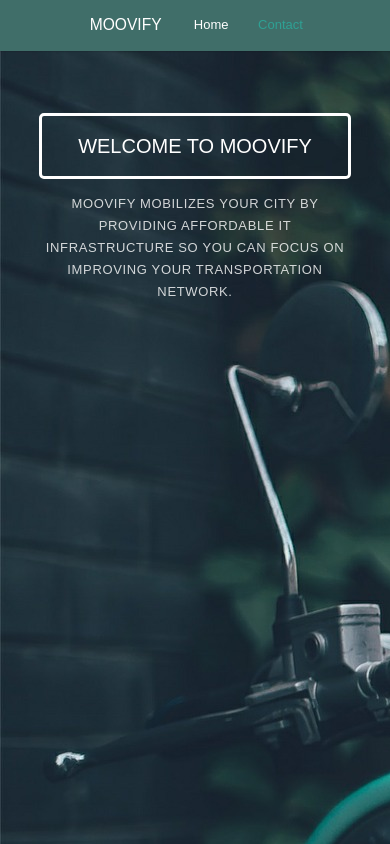
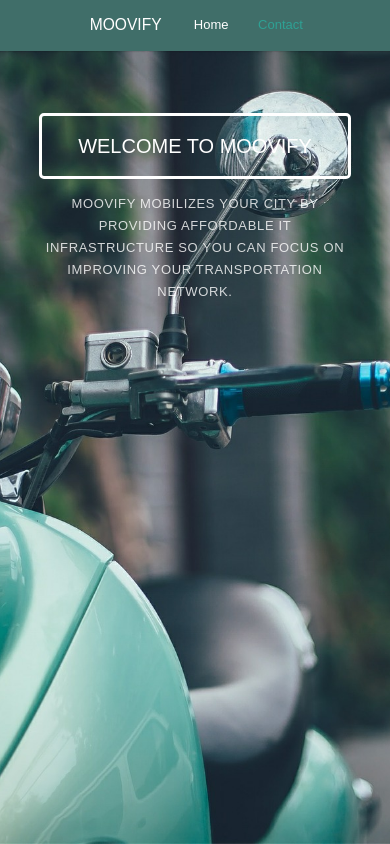
Before and after one commit to mrs110/moovify.github.io, a plain HTML site: page index.html in a window 390 px wide. Shown: the top 844 px of the page. Drawn offline with nearby package versions, Linux system fonts and the light colour scheme.

Commit message:
Fix for image sizing. WIP: iphone 7 bug

```diff
--- a/index.html
+++ b/index.html
@@ -37,8 +37,7 @@
     </div>
 </div>
 
-<div class="splash-container">
-	<img src="assets/splash-scooter.jpg">
+<div class="splash-container" style="overflow: hidden;background-size: cover;background-position: center; background-image: url('assets/splash-scooter.jpg')">
     <div class="splash">
         <h1 class="splash-head">Welcome to Moovify</h1>
         <p class="splash-subhead">
```
